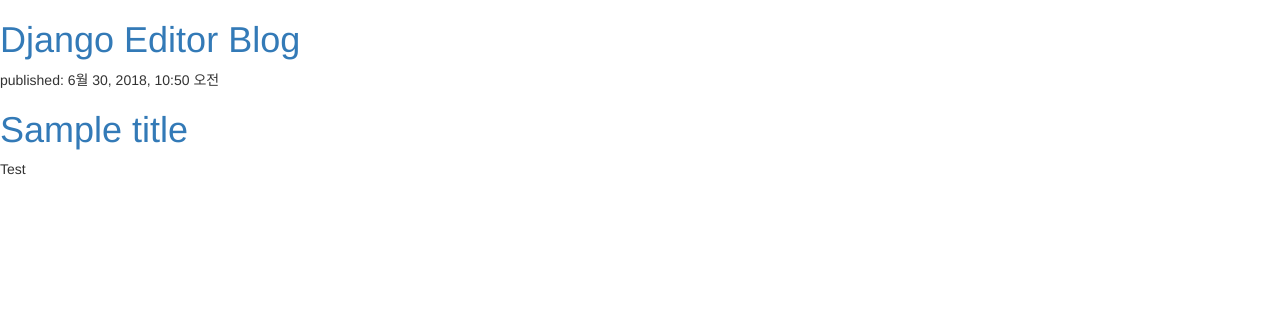
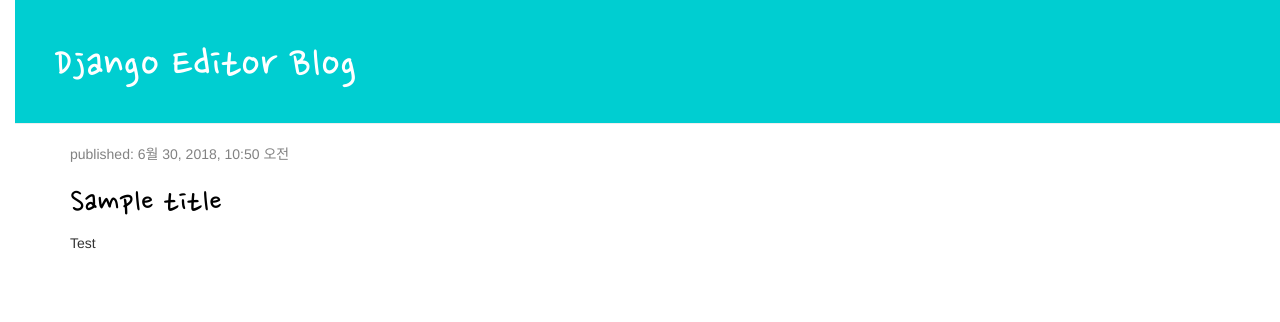
Before and after one commit to kimsangyeon/django_editor, a Django app: page / in a window 1280 px wide. Shown: the top 322 px of the page. Run offline with Django 3.2, Linux system fonts and the light colour scheme; data comes from the database, SQL or seed files in the repository; some libraries are stand-ins or nearby versions.

Commit message:
django_editor - blog.css 추가

```diff
--- /dev/null
+++ b/blog/static/css/blog.css
@@ -0,0 +1,55 @@
+h1 a {
+    color: darkturquoise;
+    font-family: 'Nanum Pen Script', cursive;
+}
+
+body {
+    padding-left: 15px;
+}
+
+.page-header {
+    background-color: darkturquoise;
+    margin-top: 0;
+    padding: 20px 20px 20px 40px;
+}
+
+.page-header h1, .page-header h1 a, .page-header h1 a:visited, .page-header h1 a:active {
+    color: #ffffff;
+    font-size: 36pt;
+    text-decoration: none;
+}
+
+.content {
+    margin-left: 40px;
+}
+
+h1, h2, h3, h4 {
+    font-family: 'Nanum Pen Script', cursive;
+}
+
+.date {
+    color: #828282;
+}
+
+.save {
+    float: right;
+}
+
+.post-form textarea, .post-form input {
+    width: 100%;
+}
+
+.top-menu, .top-menu:hover, .top-menu:visited {
+    color: #ffffff;
+    float: right;
+    font-size: 26pt;
+    margin-right: 20px;
+}
+
+.post {
+    margin-bottom: 70px;
+}
+
+.post h1 a, .post h1 a:visited {
+    color: #000000;
+}
--- a/blog/templates/blog/post_list.html
+++ b/blog/templates/blog/post_list.html
@@ -1,22 +1,36 @@
+{%load static from staticfiles %}
 <!DOCTYPE html>
 <html lang="en">
 <head>
     <meta charset="UTF-8">
     <link rel="stylesheet" href="//maxcdn.bootstrapcdn.com/bootstrap/3.2.0/css/bootstrap.min.css">
     <link rel="stylesheet" href="//maxcdn.bootstrapcdn.com/bootstrap/3.2.0/css/bootstrap-theme.min.css">
+    <link href="https://fonts.googleapis.com/css?family=Nanum+Pen+Script" rel="stylesheet">
+    <link rel="stylesheet" href="{% static 'css/blog.css' %}">
     <title>Django Editor Blog</title>
 </head>
 <body>
     <div>
-        <h1><a href="">Django Editor Blog</a></h1>
+        <div class="page-header">
+            <h1><a href="">Django Editor Blog</a></h1>
+        </div>
     </div>
 
-    {% for post in posts %}
-    <div>
-        <p>published: {{ post.published_date }}</p>
-        <h1><a href="">{{ post }}</a></h1>
-        <p>{{ post.text|linebreaksbr }}</p>
+    <div class="content container">
+        <div class="row">
+            <div class="col-md-8">
+                {% for post in posts %}
+                <div class="post">
+                    <div class="date">
+                        <p>published: {{ post.published_date }}</p>
+                    </div>
+                    <h1><a href="">{{ post.title }}</a></h1>
+                    <p>{{ post.text|linebreaksbr }}</p>
+                </div>
+                {% endfor %}
+            </div>
+        </div>
     </div>
-    {% endfor %}
+
 </body>
 </html>
```
